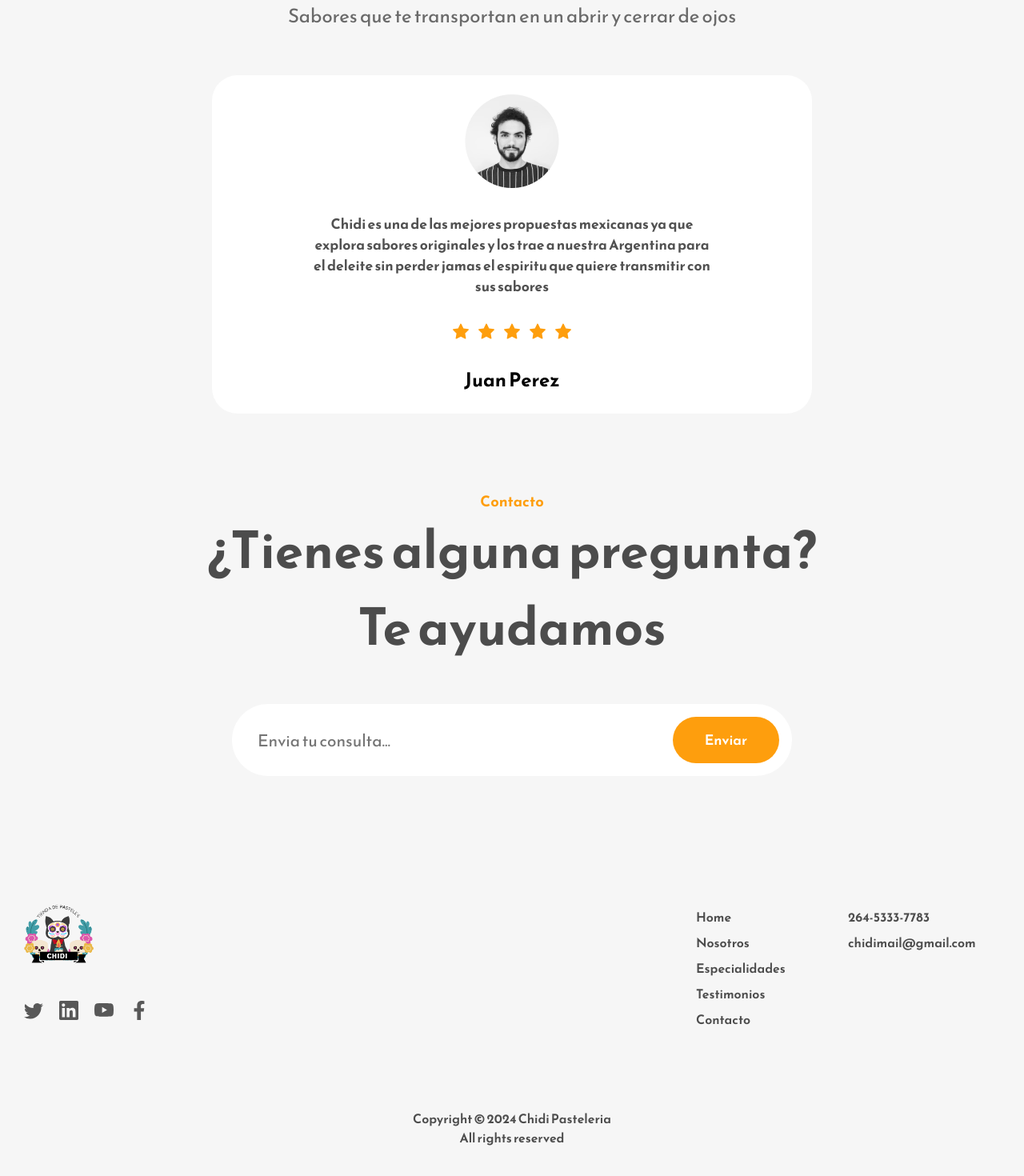
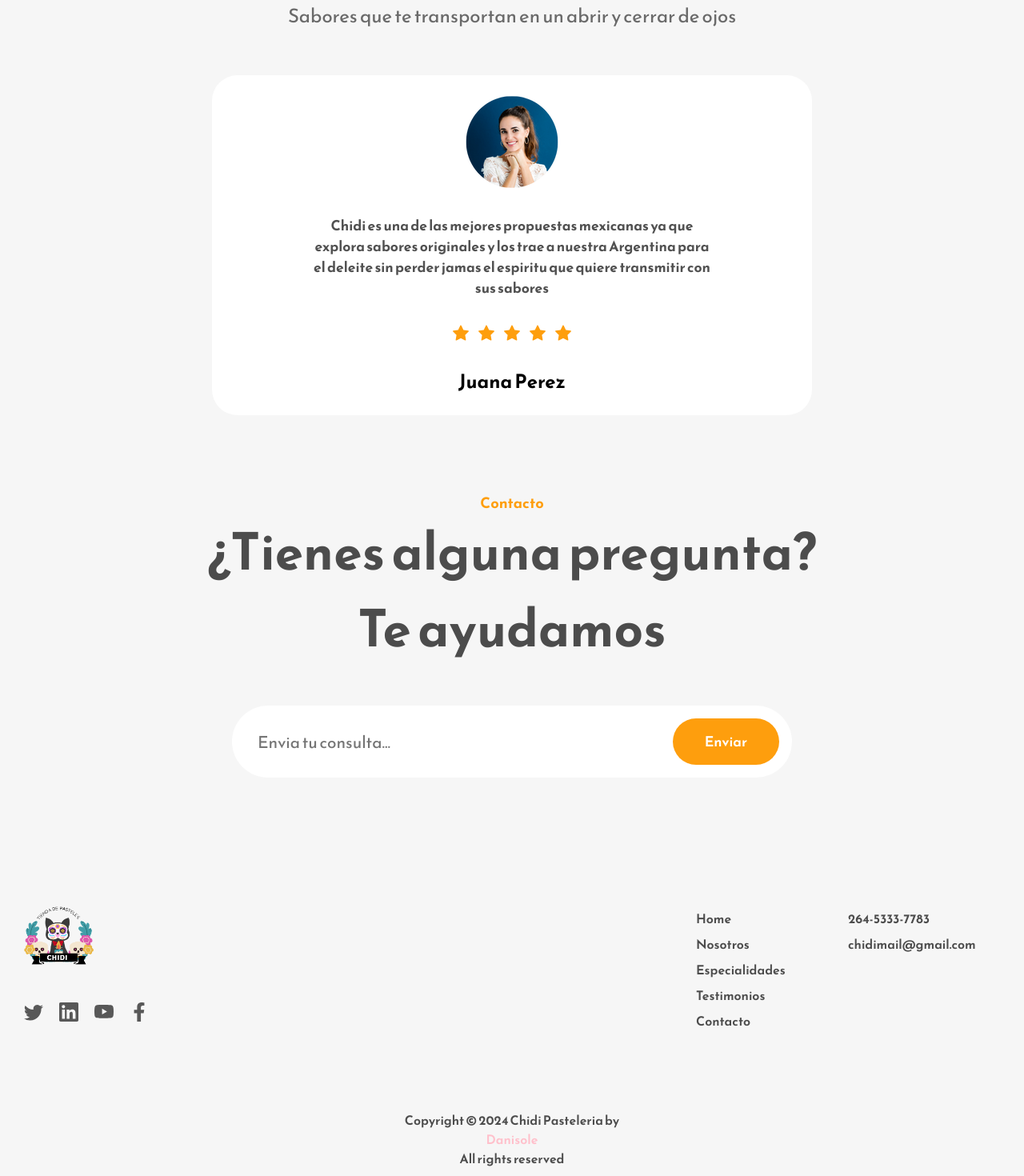
Before and after one commit to Danisole/chidi_pasteles, a React (Create React App) app: page / in a window 1280 px wide. Shown: the part 3233-4703 px from the top of the page at 80% size. Before the commit the page ends 4677 px from the top, so only its background shows below. Built offline with nearby package versions, Linux system fonts and the light colour scheme.

Commit message:
detalles

```diff
--- a/src/App.css
+++ b/src/App.css
@@ -72,7 +72,7 @@ nav {
 .scroll-to-top-btn {
   position: fixed;
   bottom: 20px;
-  right: 120px;
+  left: 120px;
   background-color: #333;
   color: #f6f6f6;
   border: none;
--- a/src/Components/Footer.js
+++ b/src/Components/Footer.js
@@ -35,7 +35,7 @@ const Footer = () => {
         </div>
         </div>
         <div className="footer-section-tree">
-            <span>Copyright © 2024 Chidi Pasteleria</span>
+            <span>Copyright © 2024 Chidi Pasteleria by </span><a href="https://www.linkedin.com/in/daniela-reta" target="_blank"  style={{textDecoration: 'none', color: "pink"}}>Danisole</a>
             <span>All rights reserved</span>
         </div>
     </>
--- a/src/Components/Testimonios.js
+++ b/src/Components/Testimonios.js
@@ -1,5 +1,5 @@
 import React from "react";
-import ProfilePic from "../assets/john-doe-image.png";
+import ProfilePic from "../assets/jane-doe-image.png";
 import { AiFillStar } from "react-icons/ai";
 
 const Testimonios = () => {
@@ -24,7 +24,7 @@ const Testimonios = () => {
           <AiFillStar />
           <AiFillStar />
         </div>
-        <h2>Juan Perez</h2>
+        <h2>Juana Perez</h2>
       </div>
     </div>
   );
```
Also changed, not shown: src/assets/jane-doe-image.png (added), src/assets/john-doe-image.png (deleted).
